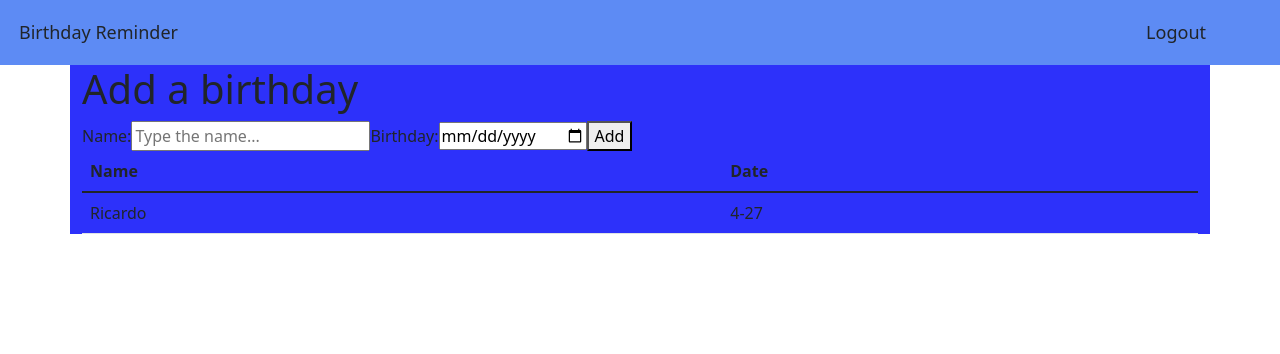
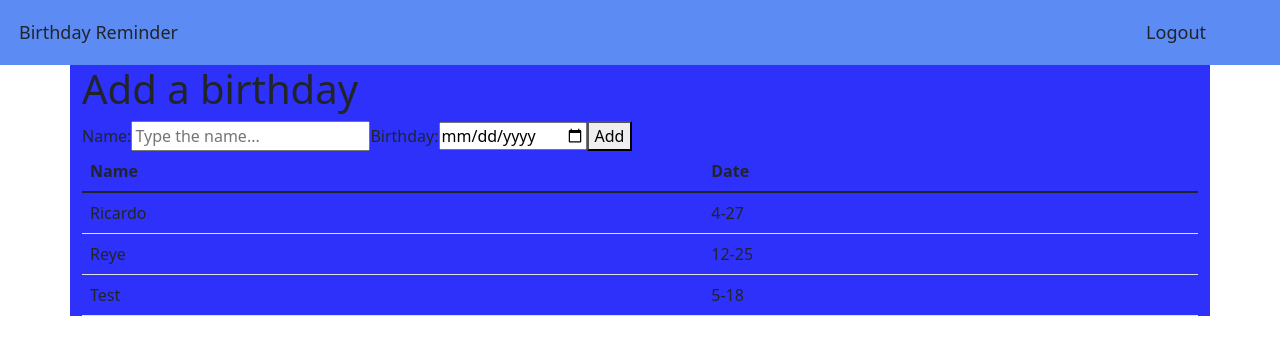
Before and after one commit to Ricaidito/bday-app, a React (Create React App) app: page / in a window 1280 px wide. Shown: the top 354 px of the page. Built offline with nearby package versions, Linux system fonts and the light colour scheme.

Commit message:
Added values to the table

```diff
--- a/src/Mock/UserBirthdayMock.json
+++ b/src/Mock/UserBirthdayMock.json
@@ -1,5 +1,27 @@
-{
-  "UserId": 1,
-  "BirthdayName": "Ricardo",
-  "BirthdayDate": "4-27"
-}
+[
+  {
+    "UserId": 1,
+    "BirthdayName": "Ricardo",
+    "BirthdayDate": "4-27"
+  },
+  {
+    "UserId": 2,
+    "BirthdayName": "Carlos",
+    "BirthdayDate": "08-08"
+  },
+  {
+    "UserId": 1,
+    "BirthdayName": "Reye",
+    "BirthdayDate": "12-25"
+  },
+  {
+    "UserId": 2,
+    "BirthdayName": "Luis",
+    "BirthdayDate": "4-06"
+  },
+  {
+    "UserId": 1,
+    "BirthdayName": "Test",
+    "BirthdayDate": "5-18"
+  }
+]
--- a/src/components/BirthdayList.jsx
+++ b/src/components/BirthdayList.jsx
@@ -12,10 +12,17 @@ const BirthdayList = () => {
           </tr>
         </thead>
         <tbody>
-          <tr>
-            <td>{UserBithday.BirthdayName}</td>
-            <td>{UserBithday.BirthdayDate}</td>
-          </tr>
+          {UserBithday.map((value, index) => {
+            if (value.UserId === 1) {
+              return (
+                <tr key={index}>
+                  <td>{value.BirthdayName}</td>
+                  <td>{value.BirthdayDate}</td>
+                </tr>
+              );
+            }
+            return null;
+          })}
         </tbody>
       </table>
     </div>
```
